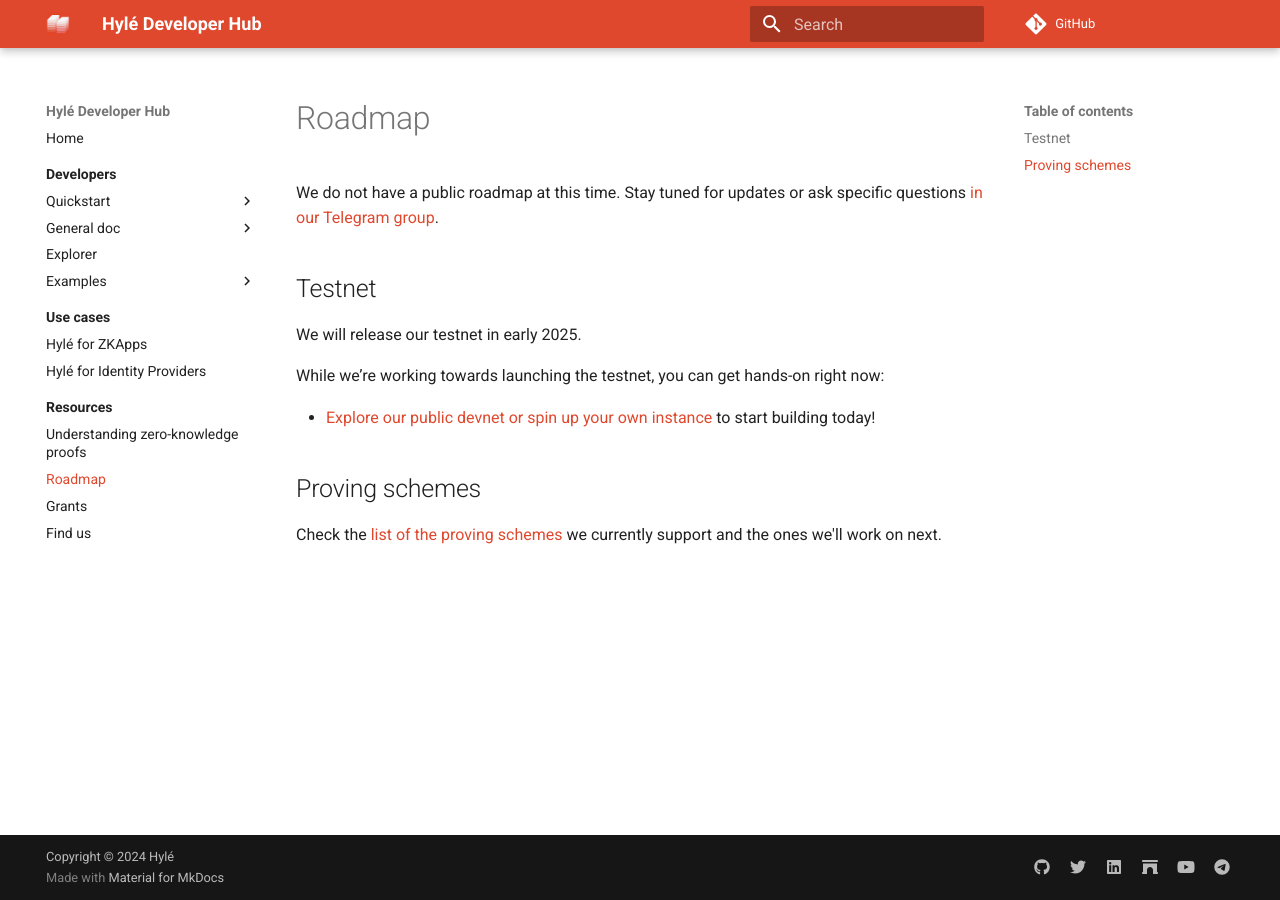
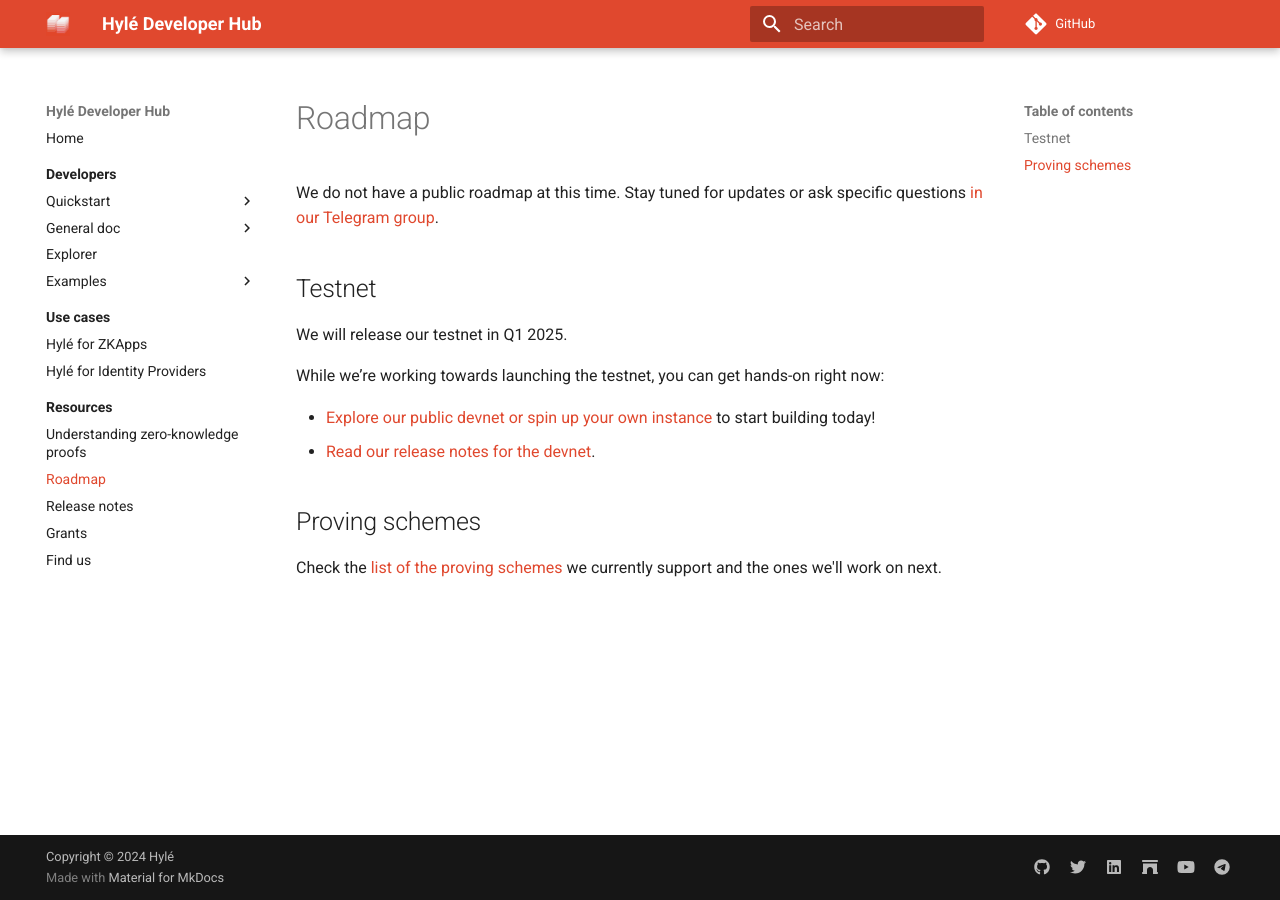
Before and after one commit to Hyle-org/devhub-hyle, an MkDocs documentation site: the page built from docs/resources/roadmap.md, in a window 1280 px wide. Built offline with MkDocs 1.6.1 and Material for MkDocs 9.7.7, drawn with Linux system fonts in a browser that asks for light colours; comment, search, counter and statistics services are not loaded.

Commit message:
Release notes page

```diff
--- a/docs/resources/roadmap.md
+++ b/docs/resources/roadmap.md
@@ -8,12 +8,13 @@
 
 ## Testnet
 
-We will release our testnet in early 2025.
+We will release our testnet in Q1 2025.
 <!-- What will we be able to do that we currently aren't? -->
 
 While we’re working towards launching the testnet, you can get hands-on right now:
 
 - [Explore our public devnet or spin up your own instance](../developers/quickstart/devnet.md) to start building today!
+- [Read our release notes for the devnet](./release-notes.md).
 
 ## Proving schemes
 
```
Also changed, not shown: docs/resources/release-notes.md (added, +24 -0 lines), docs/resources/.pages.
